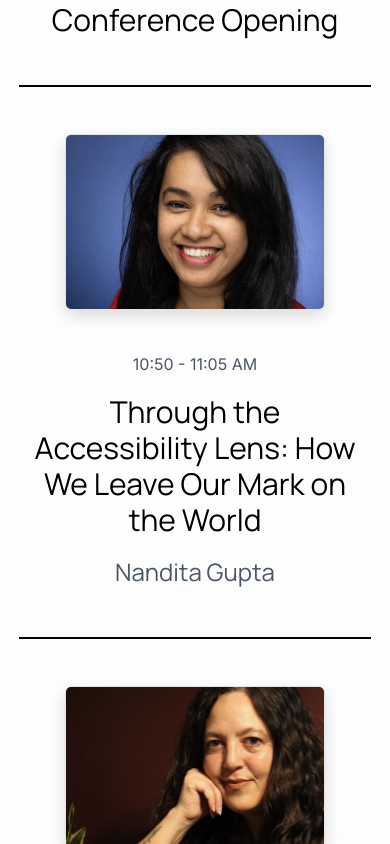
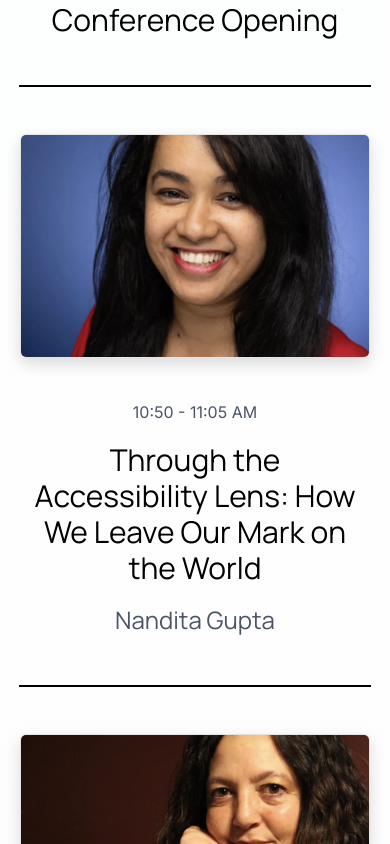
Before and after one commit to tedx-uofw/tedx-website-2026, a React (Vite) app in the folder vite-project/: page / in a window 390 px wide. Shown: the part 1800-2644 px from the top of the page. Built offline with nearby package versions, Linux system fonts and the light colour scheme; a web font is replaced by a local one.

Commit message:
Add loading for each image on home screen

```diff
--- a/vite-project/src/pages/Home.tsx
+++ b/vite-project/src/pages/Home.tsx
@@ -1,3 +1,4 @@
+import React, { useState, useEffect } from "react";
 import "./Home.css";
 import heroImage from "/imprints-images/imprinted_1.svg";
 import fingerprintImage from "/imprints-images/full_fingerprint_3.webp";
@@ -14,7 +15,107 @@ import fingerprintSmall from "/landing/Frame 1 (5).png";
 import fingerprintSmall2 from "/landing/Frame 2 (3).png";
 import SponsorTiers from "../components/SponsorsTiers";
 
+// --- 1. NEW COMPONENT: Image Loader with Skeleton State ---
+const ScheduleImage = ({
+  src,
+  alt,
+  className,
+  style,
+}: {
+  src: string;
+  alt?: string;
+  className?: string;
+  style?: React.CSSProperties;
+}) => {
+  const [isLoaded, setIsLoaded] = useState(false);
+
+  return (
+    <div className="relative w-full h-full flex items-center justify-center overflow-hidden">
+      {/* Skeleton Pulse (Shows until image loads) */}
+      {!isLoaded && (
+        <div className="absolute inset-0 bg-slate-200 animate-pulse flex items-center justify-center">
+          <div className="w-1/3 h-1/4 bg-slate-300 rounded opacity-50" />
+        </div>
+      )}
+      {/* Actual Image */}
+      <img
+        src={src}
+        alt={alt}
+        className={`${className} transition-opacity duration-700 ease-in-out ${isLoaded ? "opacity-100" : "opacity-0"}`}
+        style={style}
+        loading="lazy"
+        decoding="async"
+        onLoad={() => setIsLoaded(true)}
+      />
+    </div>
+  );
+};
+
+// --- 2. NEW COMPONENT: "Spreading Ridge" Loading Screen ---
+// const ThematicLoadingScreen = ({ onComplete }: { onComplete: () => void }) => {
+//   const [stage, setStage] = useState<"entering" | "cutting" | "revealing">(
+//     "entering",
+//   );
+
+//   useEffect(() => {
+//     const timer1 = setTimeout(() => setStage("cutting"), 400); // Start text/animation
+//     const timer2 = setTimeout(() => setStage("revealing"), 1800); // Trigger fade out
+//     const timer3 = setTimeout(() => onComplete(), 2500); // Fully unmount
+//     return () => {
+//       clearTimeout(timer1);
+//       clearTimeout(timer2);
+//       clearTimeout(timer3);
+//     };
+//   }, [onComplete]);
+
+//   return (
+//     <div
+//       className={`fixed inset-0 z-[100] bg-black flex items-center justify-center transition-opacity duration-1000 pointer-events-none ${stage === "revealing" ? "opacity-0" : "opacity-100"}`}
+//     >
+//       {/* CSS for the smooth circle reveal */}
+//       <style>{`
+//         .clip-expand {
+//           clip-path: circle(0% at 50% 50%);
+//           animation: expand-circle 3s cubic-bezier(0.65, 0, 0.05, 1) forwards;
+//         }
+//         @keyframes expand-circle {
+//           0% { clip-path: circle(0% at 50% 50%); }
+//           100% { clip-path: circle(150% at 50% 50%); }
+//         }
+//       `}</style>
+
+//       {/* The Fingerprint Texture (Revealed via clip-path) */}
+//       <div
+//         className={`absolute inset-0 clip-expand opacity-40 flex items-center justify-center`}
+//       >
+//         <img
+//           src={fingerprintImage}
+//           alt=""
+//           className="w-full h-full object-cover grayscale mix-blend-screen scale-110"
+//         />
+//       </div>
+
+//       {/* Thematic Text */}
+//       {/* <div className="absolute bottom-16 left-8 md:bottom-24 md:left-24 z-20 max-w-2xl space-y-4 px-4">
+//         <p
+//           className={`text-2xl md:text-4xl font-light text-white tracking-wide transition-opacity duration-1000 ${stage === "cutting" ? "opacity-100" : "opacity-0"}`}
+//         >
+//           The memories we carry...
+//         </p>
+//         <p
+//           className={`text-2xl md:text-4xl font-light text-white tracking-wide transition-opacity duration-1000 delay-[800ms] ${stage === "cutting" ? "opacity-100" : "opacity-0"}`}
+//         >
+//           cutting deep into us.
+//         </p>
+//       </div> */}
+//     </div>
+//   );
+// };
+
+// --- MAIN HOME COMPONENT ---
 function Home() {
+  const [showLoader, setShowLoader] = useState(true);
+
   const caraCropPosition = "center calc(50% + 30px)";
   const melissaCropPosition = "center calc(50% + 24px)";
   const michaelCropPosition = "center calc(50% + 36px)";
@@ -23,9 +124,17 @@ function Home() {
   const nanditaCropPosition = "center calc(50% + 84px)";
 
   return (
-    <section className="w-full">
+    // Lock scrolling while the loader is active
+    <section
+    //   className={`w-full ${showLoader ? "h-screen overflow-hidden" : ""}`}
+    >
+      {/* Inject the Loading Screen
+      {showLoader && (
+        <ThematicLoadingScreen onComplete={() => setShowLoader(false)} />
+      )} */}
+
       <div className="w-full relative bg-linear-to-b from-white to-[#F7F9FB] overflow-hidden">
-        {/* ── Background decorations (purely visual, don't affect layout) ── */}
+        {/* ── Background decorations ── */}
         <div className="w-[1046.04px] h-[1046.04px] left-[-219.13px] top-[-49.32px] absolute origin-top-left rotate-[9.20deg] bg-[radial-gradient(ellipse_50.00%_50.00%_at_50.00%_50.00%,_#E5EEF9_0%,_white_100%)] rounded-full pointer-events-none max-md:scale-75 max-md:-left-[260px] max-md:top-[-140px]" />
 
         <img
@@ -44,7 +153,7 @@ function Home() {
           className="absolute rotate-[15.905deg] right-[-17vw] mt-[0%] max-[900px]:right-[-30vw] pointer-events-none max-md:top-[6%] max-md:mt-0 max-md:w-[60%] max-md:opacity-80"
         />
 
-        {/* ── EVENT INFO BAR (Moved Up) ── */}
+        {/* ── EVENT INFO BAR ── */}
         <div className="relative z-10 w-full px-[63px] py-6 border-b border-black/10 max-md:px-5 max-md:py-4 pt-32 max-md:pt-24">
           <div className="flex flex-col md:flex-row md:justify-between gap-3 md:gap-0 text-black text-base md:text-xl font-['Manrope']">
             <div className="flex items-baseline gap-2">
@@ -53,25 +162,11 @@ function Home() {
             </div>
             <div className="flex items-baseline gap-2">
               <span className="font-medium">10:30 AM</span>
-              {/*  <span*/}
-              {/*      // onClick={handleCalendarClick}*/}
-              {/*      className="text-gray-400 text-sm md:text-base cursor-pointer hover:text-black transition-colors"*/}
-              {/*  >*/}
-              {/*    Calendar↗*/}
-              {/*</span>*/}
             </div>
             <div className="flex items-baseline gap-2">
               <a href="/#venue" className="font-medium">
                 Kane Hall↗
               </a>
-              {/*<a*/}
-              {/*    href="https://maps.google.com/?q=4069+Spokane+Ln+NE,+Seattle,+WA+98105"*/}
-              {/*    target="_blank"*/}
-              {/*    rel="noopener noreferrer"*/}
-              {/*    className="text-gray-400 text-sm md:text-base cursor-pointer hover:text-black transition-colors"*/}
-              {/*>*/}
-              {/*    Maps↗*/}
-              {/*</a>*/}
             </div>
             <div className="font-medium">Seattle, WA</div>
           </div>
@@ -103,14 +198,12 @@ function Home() {
                   href="https://forms.gle/rCTJViGfuVHJiU3D8"
                   target="_blank"
                   className="w-48 h-20 bg-black rounded border border-black/10 ease-out hover:bg-red-700 shadow-[0_6px_16px_rgba(0,0,0,0.14)] text-white text-2xl font-medium font-['Manrope'] transition-all duration-300 hover:-translate-y-1 hover:scale-[1.02] hover:shadow-[0_14px_30px_rgba(0,0,0,0.25)] active:translate-y-0 active:scale-100 max-md:w-40 max-md:h-16 max-md:text-xl flex items-center justify-center"
-                  type="button"
                 >
                   Get Tickets
                 </a>
                 <a
                   href="/#conference-schedule"
                   className="w-48 h-20 bg-gray-200/80 rounded border border-black/10 shadow-[0_6px_16px_rgba(0,0,0,0.14)] text-black text-2xl font-medium font-['Manrope'] transition-all duration-300 hover:-translate-y-1 hover:scale-[1.02] hover:shadow-[0_14px_30px_rgba(0,0,0,0.2)] active:translate-y-0 active:scale-100 max-md:w-40 max-md:h-16 max-md:text-xl flex items-center justify-center"
-                  type="button"
                 >
                   Learn More
                 </a>
@@ -156,11 +249,13 @@ function Home() {
             </div>
 
             <div className="self-stretch flex flex-col justify-start items-start gap-12 md:gap-16">
+              {/* Event 1 */}
               <div className="self-stretch inline-flex justify-start items-start gap-10 flex-wrap content-start max-md:flex-col max-md:items-center max-md:text-center">
                 <a className="w-full max-w-[360px] h-56 md:w-72 md:h-60 rounded-md overflow-hidden block">
-                  <img
+                  <ScheduleImage
                     className="w-full h-full object-contain"
                     src={fingerprintSmall}
+                    alt="Placeholder"
                   />
                 </a>
                 <div className="inline-flex flex-col justify-start items-start gap-4 max-md:items-center">
@@ -174,14 +269,15 @@ function Home() {
               </div>
               <div className="w-full h-0 outline outline-1 outline-offset-[-0.50px] outline-black" />
 
+              {/* Event 2: Nandita */}
               <div className="self-stretch inline-flex justify-start items-start gap-10 flex-wrap content-start max-md:flex-col max-md:items-center max-md:text-center">
                 <a
-                  className="w-full max-w-[360px] h-56 md:w-72 md:h-60 rounded-md overflow-hidden block border border-black/10 shadow-[0_6px_16px_rgba(0,0,0,0.14)] transition-all duration-200 hover:-translate-y-1 hover:scale-[1.02] hover:shadow-[0_14px_30px_rgba(0,0,0,0.2)] active:translate-y-0 active:scale-100 max-md:max-w-[260px] max-md:h-44"
+                  className="w-full max-w-[360px] h-56 md:w-72 md:h-60 rounded-md overflow-hidden block border border-black/10 shadow-[0_6px_16px_rgba(0,0,0,0.14)] transition-all duration-200 hover:-translate-y-1 hover:scale-[1.02] hover:shadow-[0_14px_30px_rgba(0,0,0,0.2)]"
                   href="https://www.linkedin.com/in/nandita-gupta/"
+                  target="_blank"
                   rel="noreferrer"
-                  target="_blank"
                 >
-                  <img
+                  <ScheduleImage
                     className="w-full h-full object-cover"
                     style={{ objectPosition: nanditaCropPosition }}
                     src={nanditaHeadshot}
@@ -203,14 +299,15 @@ function Home() {
               </div>
               <div className="w-full h-0 outline outline-1 outline-offset-[-0.50px] outline-black" />
 
+              {/* Event 3: Ann */}
               <div className="self-stretch inline-flex justify-start items-start gap-10 flex-wrap content-start max-md:flex-col max-md:items-center max-md:text-center">
                 <a
-                  className="w-full max-w-[360px] h-56 md:w-72 md:h-60 rounded-md overflow-hidden block border border-black/10 shadow-[0_6px_16px_rgba(0,0,0,0.14)] transition-all duration-200 hover:-translate-y-1 hover:scale-[1.02] hover:shadow-[0_14px_30px_rgba(0,0,0,0.2)] active:translate-y-0 active:scale-100 max-md:max-w-[260px] max-md:h-44"
+                  className="w-full max-w-[360px] h-56 md:w-72 md:h-60 rounded-md overflow-hidden block border border-black/10 shadow-[0_6px_16px_rgba(0,0,0,0.14)] transition-all duration-200 hover:-translate-y-1 hover:scale-[1.02] hover:shadow-[0_14px_30px_rgba(0,0,0,0.2)]"
                   href="https://lsj.washington.edu/people/ann-frost"
+                  target="_blank"
                   rel="noreferrer"
-                  target="_blank"
                 >
-                  <img
+                  <ScheduleImage
                     className="w-full h-full object-cover"
                     style={{ objectPosition: annCropPosition }}
                     src={annHeadshot}
@@ -231,11 +328,13 @@ function Home() {
               </div>
               <div className="w-full h-0 outline outline-1 outline-offset-[-0.50px] outline-black" />
 
+              {/* Event 4 */}
               <div className="self-stretch inline-flex justify-start items-start gap-10 flex-wrap content-start max-md:flex-col max-md:items-center max-md:text-center">
                 <a className="w-full max-w-[360px] h-56 md:w-72 md:h-60 rounded-md overflow-hidden block">
-                  <img
+                  <ScheduleImage
                     className="w-full h-full object-contain"
                     src={fingerprintSmall}
+                    alt="Placeholder"
                   />
                 </a>
                 <div className="inline-flex flex-col justify-start items-start gap-4 max-md:items-center">
@@ -249,14 +348,15 @@ function Home() {
               </div>
               <div className="w-full h-0 outline outline-1 outline-offset-[-0.50px] outline-black" />
 
+              {/* Event 5: Melissa */}
               <div className="self-stretch inline-flex justify-start items-start gap-10 flex-wrap content-start max-md:flex-col max-md:items-center max-md:text-center">
                 <a
-                  className="w-full max-w-[360px] h-56 md:w-72 md:h-60 rounded-md overflow-hidden block border border-black/10 shadow-[0_6px_16px_rgba(0,0,0,0.14)] transition-all duration-200 hover:-translate-y-1 hover:scale-[1.02] hover:shadow-[0_14px_30px_rgba(0,0,0,0.2)] active:translate-y-0 active:scale-100 max-md:max-w-[260px] max-md:h-44"
+                  className="w-full max-w-[360px] h-56 md:w-72 md:h-60 rounded-md overflow-hidden block border border-black/10 shadow-[0_6px_16px_rgba(0,0,0,0.14)] transition-all duration-200 hover:-translate-y-1 hover:scale-[1.02] hover:shadow-[0_14px_30px_rgba(0,0,0,0.2)]"
                   href="https://www.linkedin.com/in/melissa-hutchins"
+                  target="_blank"
                   rel="noreferrer"
-                  target="_blank"
                 >
-                  <img
+                  <ScheduleImage
                     className="w-full h-full object-cover"
                     style={{ objectPosition: melissaCropPosition }}
                     src={melissaHeadshot}
@@ -277,11 +377,13 @@ function Home() {
               </div>
               <div className="w-full h-0 outline outline-1 outline-offset-[-0.50px] outline-black" />
 
+              {/* Event 6 */}
               <div className="self-stretch inline-flex justify-start items-start gap-10 flex-wrap content-start max-md:flex-col max-md:items-center max-md:text-center">
                 <a className="w-full max-w-[360px] h-56 md:w-72 md:h-60 rounded-md overflow-hidden block">
-                  <img
+                  <ScheduleImage
                     className="w-full h-full object-contain"
                     src={fingerprintSmall}
+                    alt="Placeholder"
                   />
                 </a>
                 <div className="inline-flex flex-col justify-start items-start gap-4 max-md:items-center">
@@ -295,11 +397,13 @@ function Home() {
               </div>
               <div className="w-full h-0 outline outline-1 outline-offset-[-0.50px] outline-black" />
 
+              {/* Event 7 */}
               <div className="self-stretch inline-flex justify-start items-start gap-10 flex-wrap content-start max-md:flex-col max-md:items-center max-md:text-center">
                 <a className="w-full max-w-[360px] h-56 md:w-72 md:h-60 rounded-md overflow-hidden block">
-                  <img
+                  <ScheduleImage
                     className="w-full h-full object-contain"
                     src={fingerprintSmall2}
+                    alt="Placeholder"
                   />
                 </a>
                 <div className="inline-flex flex-col justify-start items-start gap-4 max-md:items-center">
@@ -313,11 +417,13 @@ function Home() {
               </div>
               <div className="w-full h-0 outline outline-1 outline-offset-[-0.50px] outline-black" />
 
+              {/* Event 8 */}
               <div className="self-stretch inline-flex justify-start items-start gap-10 flex-wrap content-start max-md:flex-col max-md:items-center max-md:text-center">
                 <a className="w-full max-w-[360px] h-56 md:w-72 md:h-60 rounded-md overflow-hidden block">
-                  <img
+                  <ScheduleImage
                     className="w-full h-full object-contain"
                     src={fingerprintSmall}
+                    alt="Placeholder"
                   />
                 </a>
                 <div className="inline-flex flex-col justify-start items-start gap-4 max-md:items-center">
@@ -331,14 +437,15 @@ function Home() {
               </div>
               <div className="w-full h-0 outline outline-1 outline-offset-[-0.50px] outline-black" />
 
+              {/* Event 9: Michael */}
               <div className="self-stretch inline-flex justify-start items-start gap-10 flex-wrap content-start max-md:flex-col max-md:items-center max-md:text-center">
                 <a
-                  className="w-full max-w-[360px] h-56 md:w-72 md:h-60 rounded-md overflow-hidden block border border-black/10 shadow-[0_6px_16px_rgba(0,0,0,0.14)] transition-all duration-200 hover:-translate-y-1 hover:scale-[1.02] hover:shadow-[0_14px_30px_rgba(0,0,0,0.2)] active:translate-y-0 active:scale-100 max-md:max-w-[260px] max-md:h-44"
+                  className="w-full max-w-[360px] h-56 md:w-72 md:h-60 rounded-md overflow-hidden block border border-black/10 shadow-[0_6px_16px_rgba(0,0,0,0.14)] transition-all duration-200 hover:-translate-y-1 hover:scale-[1.02] hover:shadow-[0_14px_30px_rgba(0,0,0,0.2)]"
                   href="https://www.linkedin.com/in/michael-ling-1079a339"
+                  target="_blank"
                   rel="noreferrer"
-                  target="_blank"
                 >
-                  <img
+                  <ScheduleImage
                     className="w-full h-full object-cover"
                     style={{ objectPosition: michaelCropPosition }}
                     src={michaelHeadshot}
@@ -359,14 +466,15 @@ function Home() {
               </div>
               <div className="w-full h-0 outline outline-1 outline-offset-[-0.50px] outline-black" />
 
+              {/* Event 10: Vita */}
               <div className="self-stretch inline-flex justify-start items-start gap-10 flex-wrap content-start max-md:flex-col max-md:items-center max-md:text-center">
                 <a
-                  className="w-full max-w-[360px] h-56 md:w-72 md:h-60 rounded-md overflow-hidden block border border-black/10 shadow-[0_6px_16px_rgba(0,0,0,0.14)] transition-all duration-200 hover:-translate-y-1 hover:scale-[1.02] hover:shadow-[0_14px_30px_rgba(0,0,0,0.2)] active:translate-y-0 active:scale-100 max-md:max-w-[260px] max-md:h-44"
+                  className="w-full max-w-[360px] h-56 md:w-72 md:h-60 rounded-md overflow-hidden block border border-black/10 shadow-[0_6px_16px_rgba(0,0,0,0.14)] transition-all duration-200 hover:-translate-y-1 hover:scale-[1.02] hover:shadow-[0_14px_30px_rgba(0,0,0,0.2)]"
                   href="https://vitakari.com/"
+                  target="_blank"
                   rel="noreferrer"
-                  target="_blank"
                 >
-                  <img
+                  <ScheduleImage
                     className="w-full h-full object-cover"
                     style={{ objectPosition: vitaCropPosition }}
                     src={vitaHeadshot}
@@ -378,7 +486,7 @@ function Home() {
                     2:05 - 2:20 PM
                   </div>
                   <div className="w-full max-w-[960px] md:w-[760px] text-black text-3xl md:text-4xl font-normal font-['Manrope'] leading-[36px] md:leading-[42px]">
-                    Why Social Media Isn’t Killing Your Creativity
+                    Does Social Media Kill Creativity?
                   </div>
                   <div className="w-full max-w-[360px] md:w-72 text-gray-600 text-2xl md:text-3xl font-normal font-['Manrope'] leading-[36px] md:leading-[42px]">
                     Vita Kari
@@ -387,11 +495,13 @@ function Home() {
               </div>
               <div className="w-full h-0 outline outline-1 outline-offset-[-0.50px] outline-black" />
 
+              {/* Event 11 */}
               <div className="self-stretch inline-flex justify-start items-start gap-10 flex-wrap content-start max-md:flex-col max-md:items-center max-md:text-center">
                 <a className="w-full max-w-[360px] h-56 md:w-72 md:h-60 rounded-md overflow-hidden block">
-                  <img
+                  <ScheduleImage
                     className="w-full h-full object-contain"
                     src={fingerprintSmall}
+                    alt="Placeholder"
                   />
                 </a>
                 <div className="inline-flex flex-col justify-start items-start gap-4 max-md:items-center">
@@ -405,11 +515,13 @@ function Home() {
               </div>
               <div className="w-full h-0 outline outline-1 outline-offset-[-0.50px] outline-black" />
 
+              {/* Event 12 */}
               <div className="self-stretch inline-flex justify-start items-start gap-10 flex-wrap content-start max-md:flex-col max-md:items-center max-md:text-center">
                 <a className="w-full max-w-[360px] h-56 md:w-72 md:h-60 rounded-md overflow-hidden block">
-                  <img
+                  <ScheduleImage
                     className="w-full h-full object-contain"
                     src={fingerprintSmall}
+                    alt="Placeholder"
                   />
                 </a>
                 <div className="inline-flex flex-col justify-start items-start gap-4 max-md:items-center">
@@ -423,14 +535,15 @@ function Home() {
               </div>
               <div className="w-full h-0 outline outline-1 outline-offset-[-0.50px] outline-black" />
 
+              {/* Event 13: Cara */}
               <div className="self-stretch inline-flex justify-start items-start gap-10 flex-wrap content-start max-md:flex-col max-md:items-center max-md:text-center">
                 <a
-                  className="w-full max-w-[360px] h-56 md:w-72 md:h-60 rounded-md overflow-hidden block border border-black/10 shadow-[0_6px_16px_rgba(0,0,0,0.14)] transition-all duration-200 hover:-translate-y-1 hover:scale-[1.02] hover:shadow-[0_14px_30px_rgba(0,0,0,0.2)] active:translate-y-0 active:scale-100 max-md:max-w-[260px] max-md:h-44"
+                  className="w-full max-w-[360px] h-56 md:w-72 md:h-60 rounded-md overflow-hidden block border border-black/10 shadow-[0_6px_16px_rgba(0,0,0,0.14)] transition-all duration-200 hover:-translate-y-1 hover:scale-[1.02] hover:shadow-[0_14px_30px_rgba(0,0,0,0.2)]"
                   href="https://www.linkedin.com/in/carahalealter"
+                  target="_blank"
                   rel="noreferrer"
-                  target="_blank"
                 >
-                  <img
+                  <ScheduleImage
                     className="w-full h-full object-cover"
                     style={{ objectPosition: caraCropPosition }}
                     src={caraHeadshot}
@@ -451,11 +564,13 @@ function Home() {
               </div>
               <div className="w-full h-0 outline outline-1 outline-offset-[-0.50px] outline-black" />
 
+              {/* Event 14 */}
               <div className="self-stretch inline-flex justify-start items-start gap-10 flex-wrap content-start max-md:flex-col max-md:items-center max-md:text-center">
                 <a className="w-full max-w-[360px] h-56 md:w-72 md:h-60 rounded-md overflow-hidden block">
-                  <img
+                  <ScheduleImage
                     className="w-full h-full object-contain"
                     src={fingerprintSmall}
+                    alt="Placeholder"
                   />
                 </a>
                 <div className="inline-flex flex-col justify-start items-start gap-4 max-md:items-center">
@@ -523,6 +638,7 @@ function Home() {
                   <a
                     href="https://maps.google.com/?q=4069+Spokane+Ln+NE,+Seattle,+WA+98105"
                     target="_blank"
+                    rel="noreferrer"
                     className="text-center text-white text-base md:text-xl font-normal font-['Manrope'] leading-6 md:leading-7"
                   >
                     View on Map
```
Also changed, not shown: vite-project/src/pages/Speakers.tsx (+20 -17 lines).
